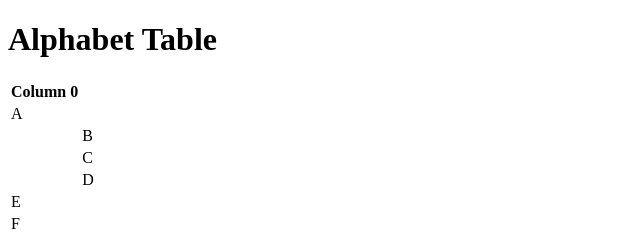
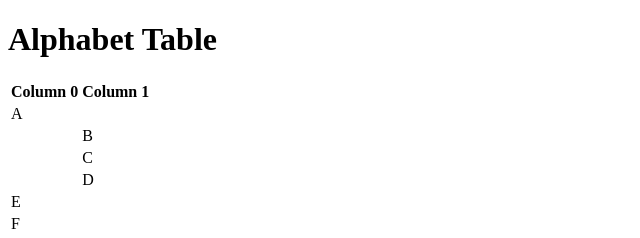
Before and after one commit to comp426-2022-spring/a00-sningle, a website: page index.html in a window 1280 px wide. Shown: the top 238 px of the page, 0-640 px from the left. Drawn offline with Linux system fonts and the light colour scheme.

Commit message:
Update index.html

```diff
--- a/index.html
+++ b/index.html
@@ -11,7 +11,7 @@
 			<table>
 				<thead>
 					<tr>
-						<th>Column 0</th>
+						<th>Column 0</th><th>Column 1</th>
 					</tr>
 				</thead>
 				<tbody>
```
